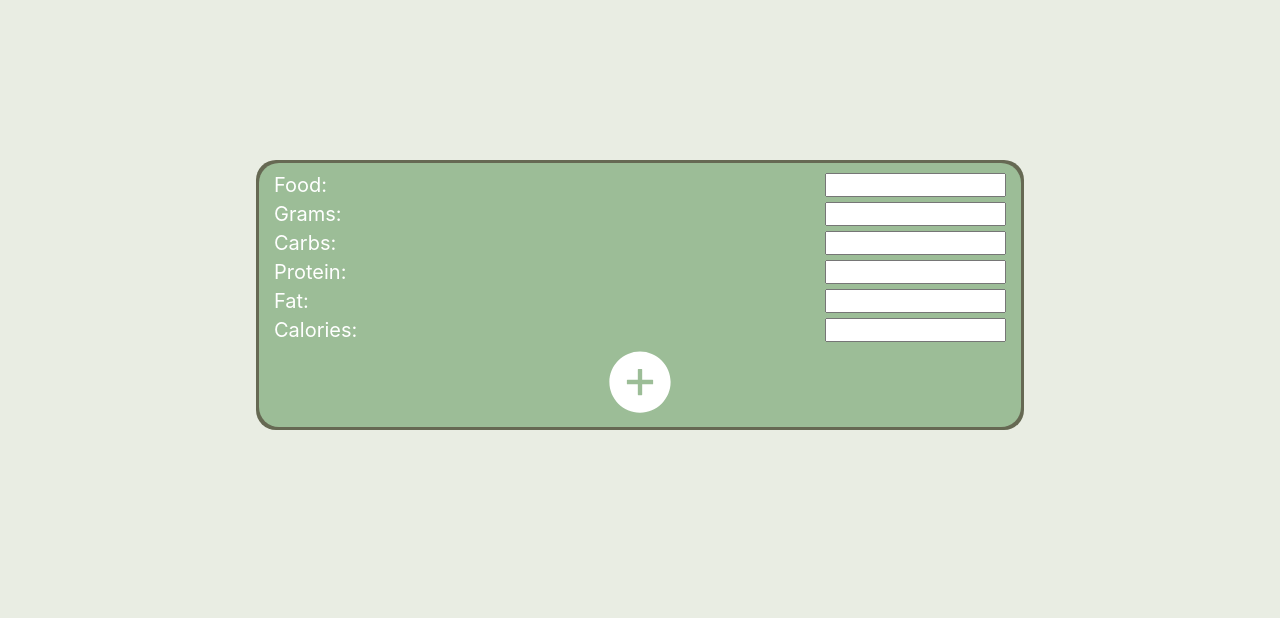
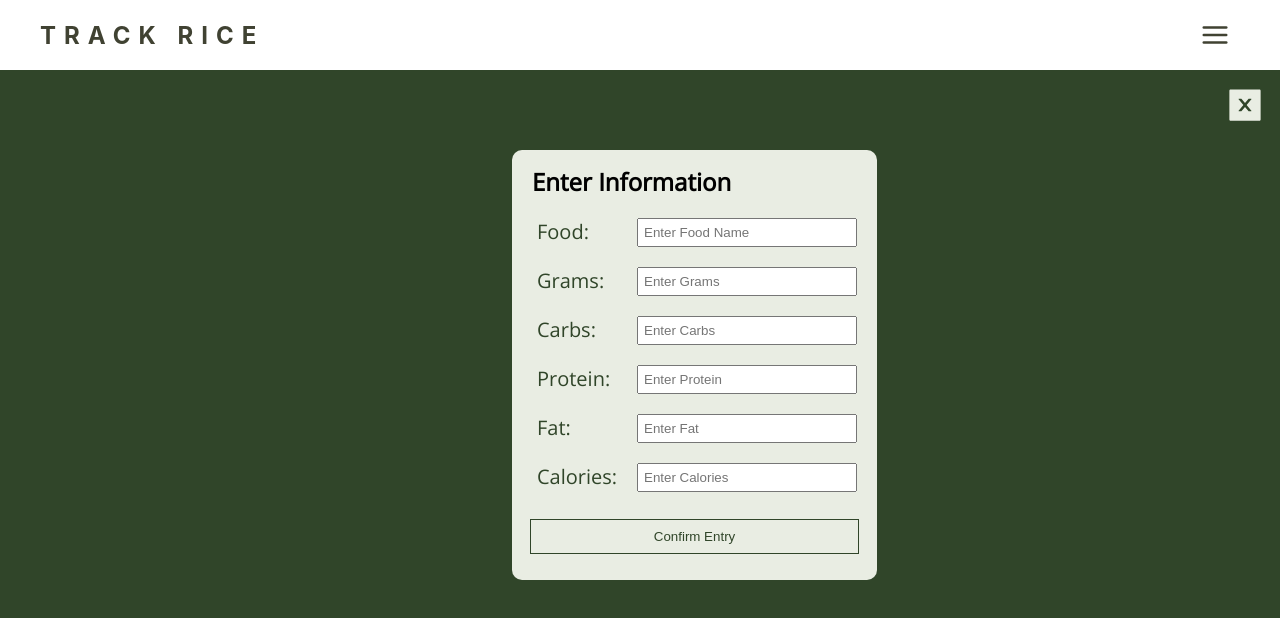
Before and after one commit to Damor17/hackRice23, a React (Create React App) app in the folder frontend/: page /manual-add in a window 1280 px wide. Shown: the top 618 px of the page. Built offline with nearby package versions, Linux system fonts and the light colour scheme; no server answers.

Commit message:
update manual add page

```diff
--- a/frontend/src/index.css
+++ b/frontend/src/index.css
@@ -244,22 +244,25 @@ code {
 }
 
 .ManualAdd{
-  border-radius: 20px;
-  position: absolute;
-  background-color: #666953;
-  left: 20%;
-  right: 20%;
-  padding: 3px;
-  top:20%;
+  border-radius: 10px;
+  background-color: #E9EDE3;
+  width: 365px;
+  height: 430px;
+  display: flex;
+  flex-direction: column;
+  transform: translate(40vw, 10vh);
+  font-family: Open Sans;
 }
 
-.ManualAdd2{
-  border-radius: 20px;
-  display: flex;
-  flex-direction: column;
-  background-color: #9CBD97;
-  justify-content: space-between;
-  padding: 10px;
+.ManualAdd label {
+  color: #304529;
+  margin-left: 20px;
+}
+
+.manual-input {
+  padding: 5px;
+  width: 220px;
+  margin-right: 15px;
 }
 
 .formItem {
@@ -267,7 +270,7 @@ code {
   justify-content: space-between;
   margin-right: 5px;
   margin-left: 5px;
-  margin-bottom: 5px;
+  margin-bottom: 20px;
 }
 
 .labelAdd {
@@ -275,12 +278,31 @@ code {
   font-size: 20px;
 }
 
-.exitModalDiv {
-  display: flex;
-  flex-direction: row;
-  justify-content: center;
+.manual-add-page {
+  background-color:#304529;
+  height: 100vh;
 }
 
-.addIconManual:hover {
+.enter-info-txt {
+  margin-left: 20px;
+  margin-top: 15px;
+  margin-bottom: 20px;
+}
+
+.confirm-entry-btn {
+  background-color: transparent;
+  border: 1px solid #304529;
+  width: 90%;
+  height: 35px;
+  margin-left: auto;
+  margin-right: auto;
+  color: #304529;
   cursor: pointer;
+  transition: color 0.3s, background-color 0.3s;
+  margin-top: 7px;
 }
+
+.confirm-entry-btn:hover {
+  background-color: #304529;
+  color: white;
+}
--- a/frontend/src/pages/manualAdd.js
+++ b/frontend/src/pages/manualAdd.js
@@ -1,7 +1,14 @@
 import { useState } from "react";
 import { AiFillPlusCircle } from "react-icons/ai";
+import HomeCSS from "../Home.module.css";
+import { useNavigate } from "react-router-dom";
+import { FiMenu } from "react-icons/fi";
+import { AiFillCloseSquare } from "react-icons/ai";
+import UploadCSS from "../UploadStuff/Upload.module.css";
 
 const  ManualAdd= () => {
+  const navigate = useNavigate();
+
   const initialFormInside = {
       grams: 0,
       Carbs: 0,
@@ -24,7 +31,6 @@ const  ManualAdd= () => {
     delete updatedObject[food];
     setInputValues(updatedObject);
     initialForm[food] = inputValues;
-    //ADD TO DATABASE
 
     setInputValues({});
   }
@@ -32,8 +38,14 @@ const  ManualAdd= () => {
   const blanks = ['Food', 'Grams', 'Carbs', 'Protein', 'Fat', 'Calories']
 
   return (
+    <div className="manual-add-page">
+      <header className={HomeCSS["home-header"]}>
+        <h2 style={{cursor: "pointer"}} onClick={() => navigate("/")}>TRACK RICE</h2>
+        <FiMenu className={HomeCSS["menu-icon"]} />
+      </header>
+      <AiFillCloseSquare className={UploadCSS["x-btn"]} onClick={() => navigate("/meals-page")} />
       <div className="ManualAdd">
-        <div className="ManualAdd2">
+        <h2 className="enter-info-txt">Enter Information</h2>
         {blanks.map((item, index) => (
           item == 'Food' ? (
             <div className="formItem" key={index}>
@@ -41,6 +53,8 @@ const  ManualAdd= () => {
               <input
                 type="text"
                 id={index}
+                className="manual-input"
+                placeholder={`Enter Food Name`}
                 value={inputValues[item] || ''}
                 onChange={(e) => handleInputChange(item, e.target.value)}
               />
@@ -50,19 +64,14 @@ const  ManualAdd= () => {
                 <input
                   type="number"
                   id={index}
+                  className="manual-input"
+                  placeholder={`Enter ${item}`}
                   value={inputValues[item] || ''}
                   onChange={(e) => handleInputChange(item, e.target.value)}
                 />
-
               </div>
         ))}
-            <div className="exitModalDiv">
-                <AiFillPlusCircle
-                className="addIconManual"
-                color="white" size={70}
-                onClick={() => addItem()}
-                />
-            </div>
+        <button className="confirm-entry-btn">Confirm Entry</button>
       </div>
     </div>
   );
```
Lines whose indentation alone changed are shown as unchanged.
